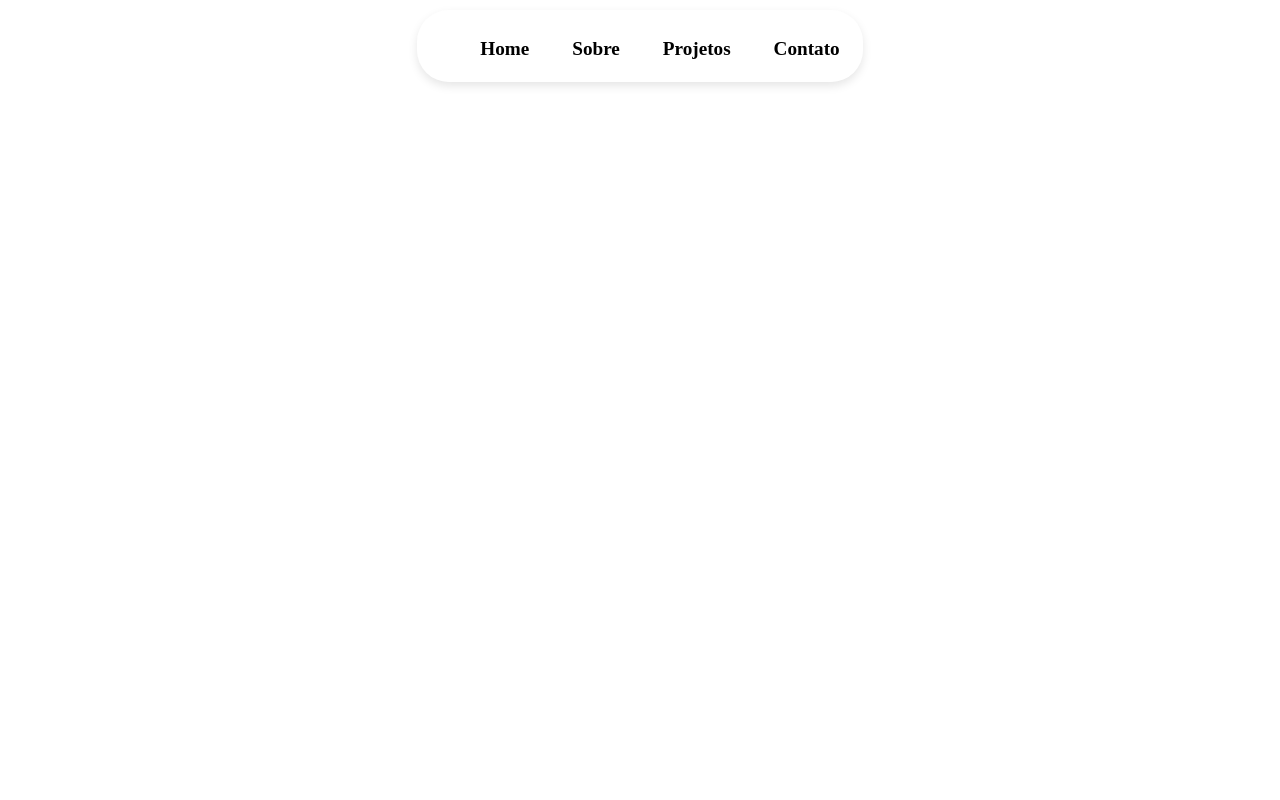
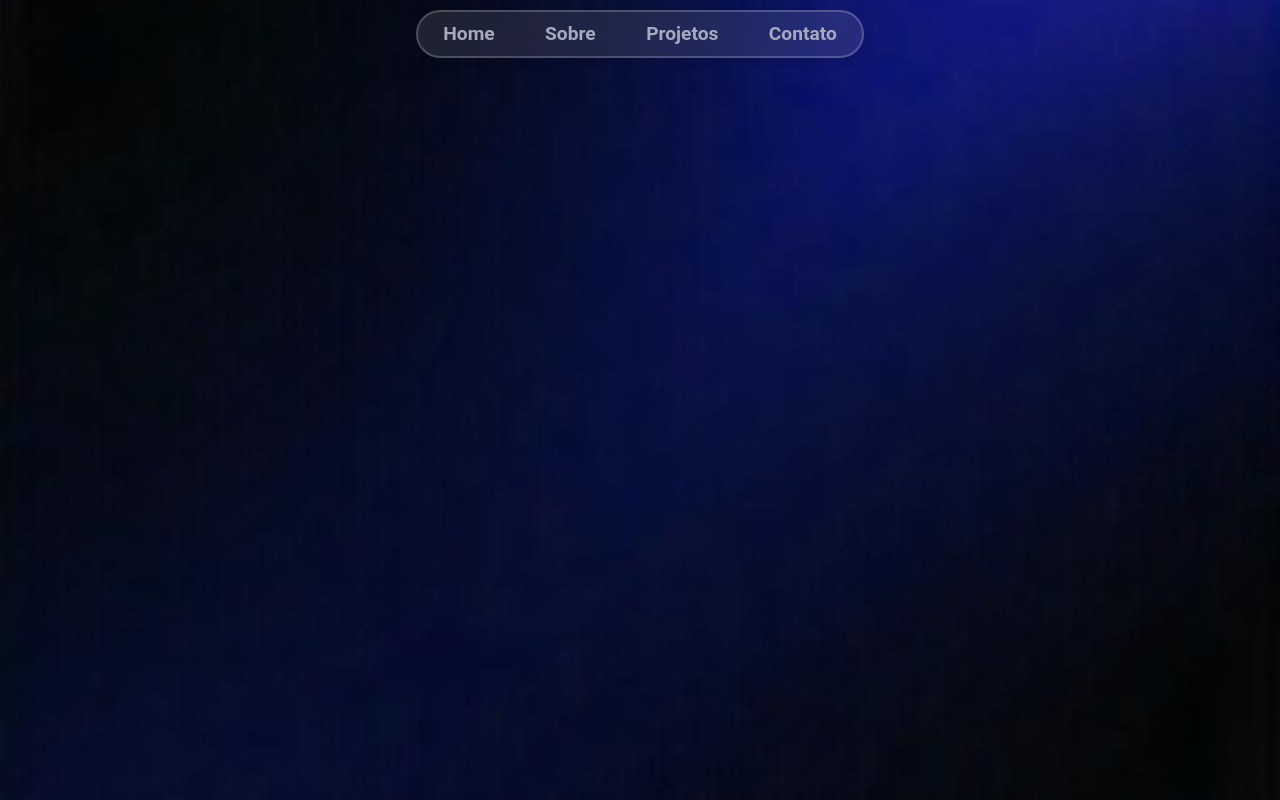
Before and after one commit to matheus-flcruz/Portifolio, a plain HTML site: page index.html in a window 1280 px wide. Drawn offline with Linux system fonts and the light colour scheme.

Commit message:
Criação do arquivo global.css, adição do background e a definição das cores padrão do site

```diff
--- a/index.html
+++ b/index.html
@@ -1,11 +1,12 @@
 <!DOCTYPE html>
-<html lang="en">
+<html lang="pt-br">
 <head>
     <meta charset="UTF-8">
     <meta name="viewport" content="width=device-width, initial-scale=1.0">
     <title>Portifólio - Matheus FLCruz</title>
 
     <link rel="stylesheet" href="assets/css/style.css">
+    <link rel="stylesheet" href="assets/css/global.css">
 </head>
 <body>
     <header>
```
